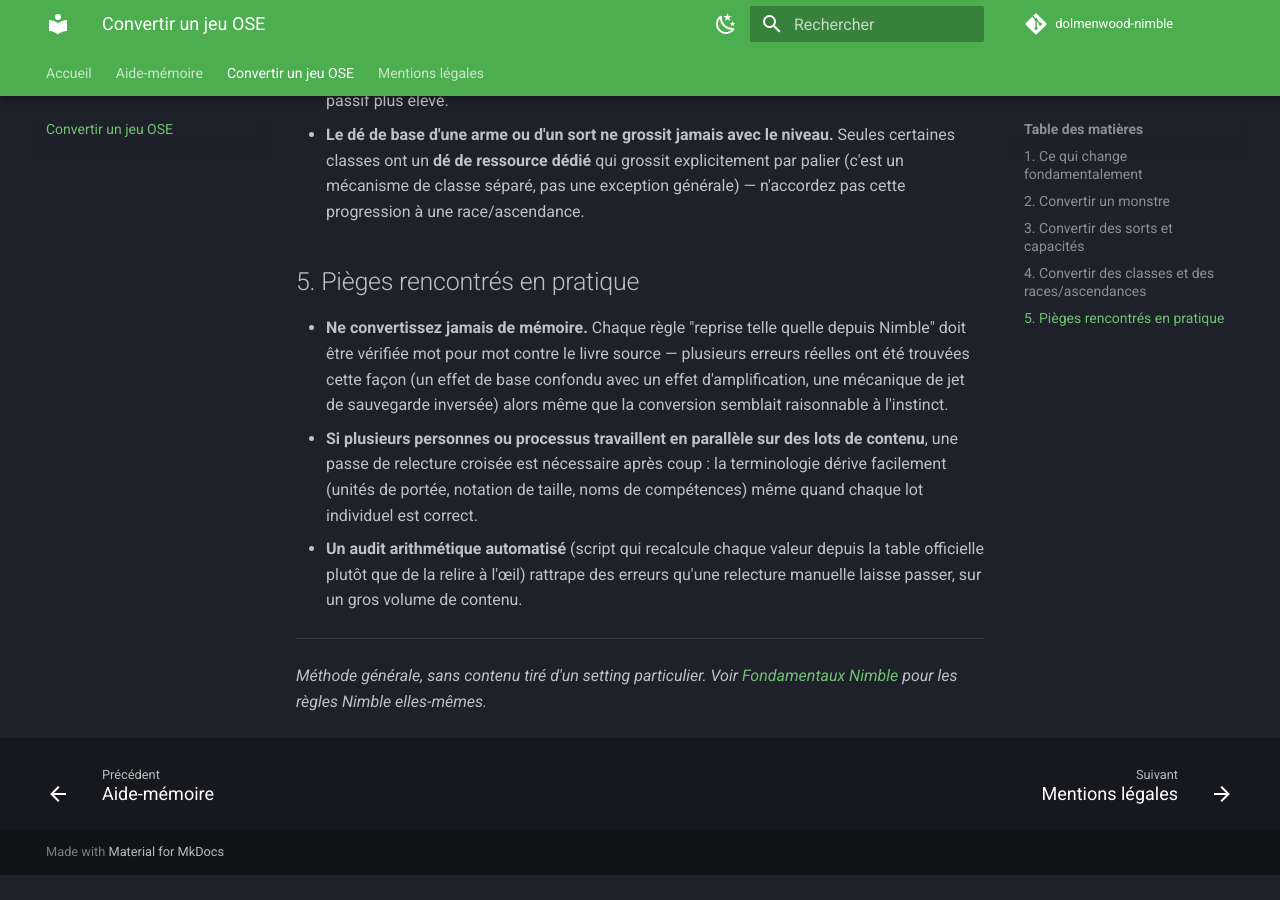
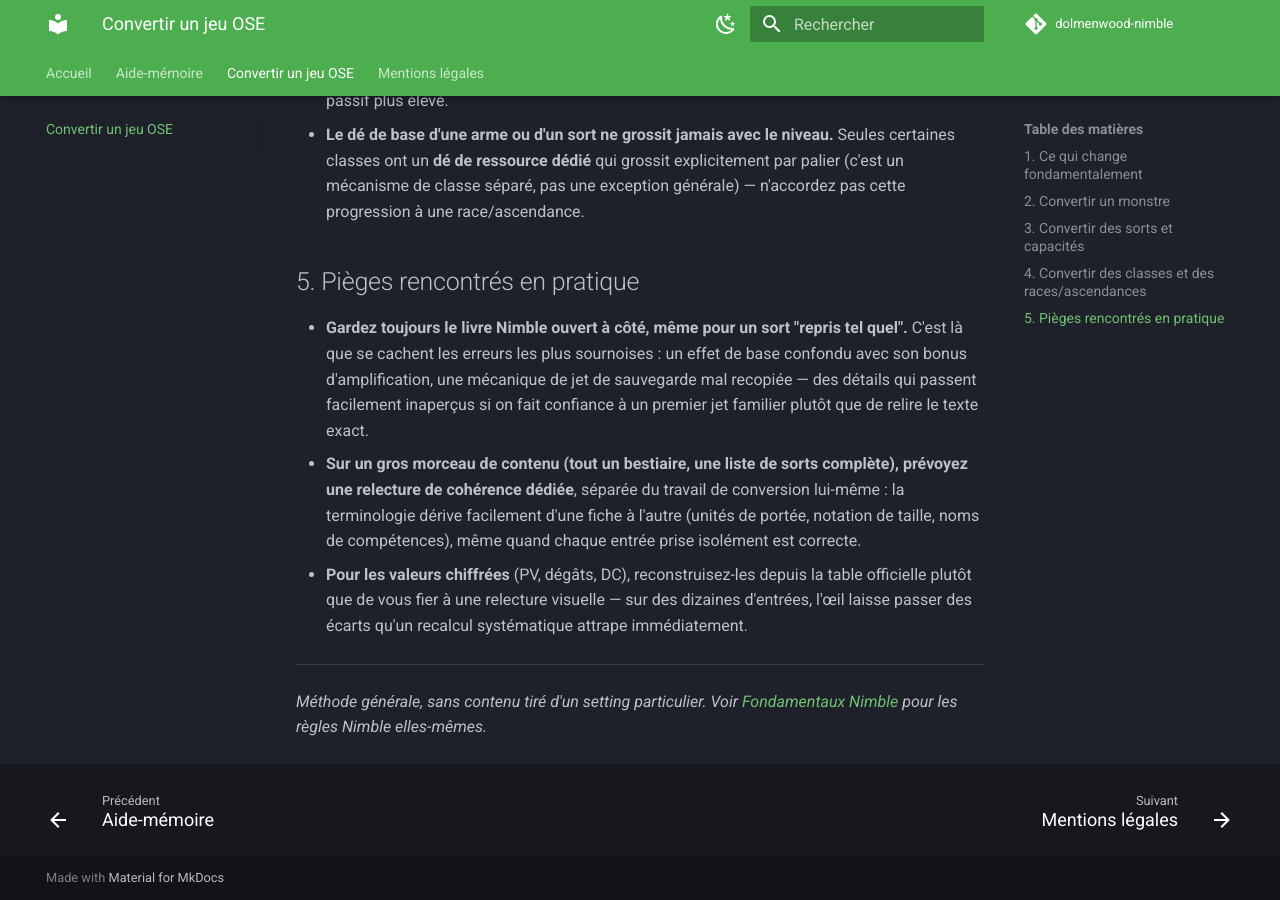
Before and after one commit to fredben78/OSE-nimble, an MkDocs documentation site: the page built from docs/methode-conversion-ose.md, in a window 1280 px wide and 900 px high, scrolled down 3134 px. Built offline with MkDocs 1.6.1 and Material for MkDocs 9.7.7, drawn with Linux system fonts in a browser that asks for light colours; comment, search, counter and statistics services are not loaded; before the commit the page ends 4009 px from its top, so only the background shows below that.

Commit message:
Reformule la section pièges de la méthode de conversion
Tournures plus naturelles côté méthodologie de travail, sans détails
d'implémentation (scripts, lots parallèles) hors-sujet pour un guide
de méthode générale.

Co-Authored-By: Claude Sonnet 5 <noreply@anthropic.com>

```diff
--- a/docs/methode-conversion-ose.md
+++ b/docs/methode-conversion-ose.md
@@ -65,9 +65,9 @@ Trois catégories, pour ne pas réinventer ce qui existe déjà :
 
 ## 5. Pièges rencontrés en pratique
 
-- **Ne convertissez jamais de mémoire.** Chaque règle "reprise telle quelle depuis Nimble" doit être vérifiée mot pour mot contre le livre source — plusieurs erreurs réelles ont été trouvées cette façon (un effet de base confondu avec un effet d'amplification, une mécanique de jet de sauvegarde inversée) alors même que la conversion semblait raisonnable à l'instinct.
-- **Si plusieurs personnes ou processus travaillent en parallèle sur des lots de contenu**, une passe de relecture croisée est nécessaire après coup : la terminologie dérive facilement (unités de portée, notation de taille, noms de compétences) même quand chaque lot individuel est correct.
-- **Un audit arithmétique automatisé** (script qui recalcule chaque valeur depuis la table officielle plutôt que de la relire à l'œil) rattrape des erreurs qu'une relecture manuelle laisse passer, sur un gros volume de contenu.
+- **Gardez toujours le livre Nimble ouvert à côté, même pour un sort "repris tel quel".** C'est là que se cachent les erreurs les plus sournoises : un effet de base confondu avec son bonus d'amplification, une mécanique de jet de sauvegarde mal recopiée — des détails qui passent facilement inaperçus si on fait confiance à un premier jet familier plutôt que de relire le texte exact.
+- **Sur un gros morceau de contenu (tout un bestiaire, une liste de sorts complète), prévoyez une relecture de cohérence dédiée**, séparée du travail de conversion lui-même : la terminologie dérive facilement d'une fiche à l'autre (unités de portée, notation de taille, noms de compétences), même quand chaque entrée prise isolément est correcte.
+- **Pour les valeurs chiffrées** (PV, dégâts, DC), reconstruisez-les depuis la table officielle plutôt que de vous fier à une relecture visuelle — sur des dizaines d'entrées, l'œil laisse passer des écarts qu'un recalcul systématique attrape immédiatement.
 
 ---
 
```
